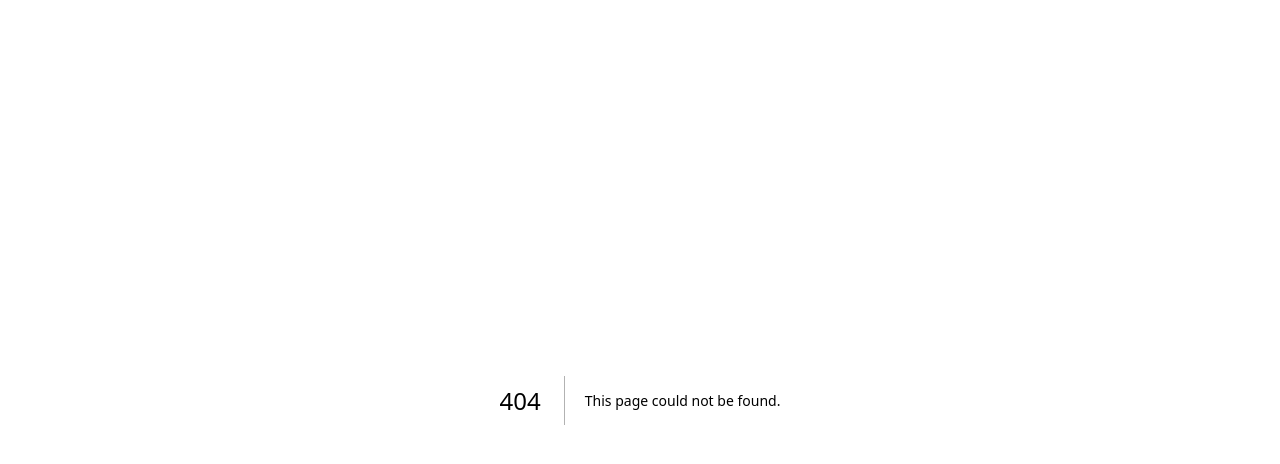
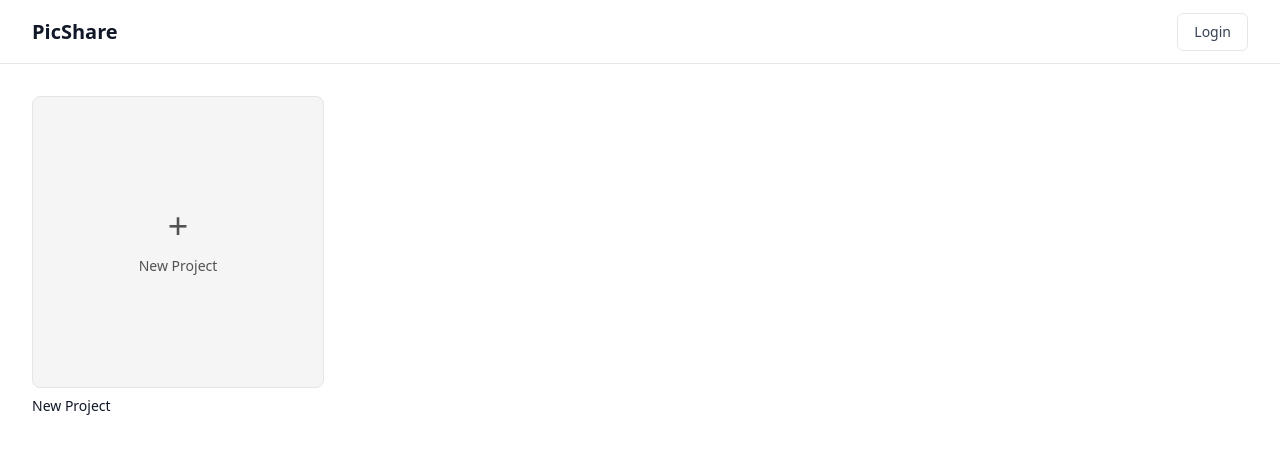
Before and after one commit to kuailoy/picshare, a Next.js app: page /projects in a window 1280 px wide. Before the commit this address had no page. Shown: the top 464 px of the page. Built offline with nearby package versions, Linux system fonts and the light colour scheme.

Commit message:
add: projects page and create card

```diff
--- a/package.json
+++ b/package.json
@@ -17,6 +17,7 @@
     "cloudinary": "^1.32.0",
     "dotenv": "^17.2.3",
     "motion": "^11.0.0",
+    "nanoid": "^5.1.9",
     "next": "latest",
     "next-cloudinary": "^6.17.5",
     "next-themes": "^0.4.6",
@@ -24,7 +25,8 @@
     "react-dom": "19.1.0",
     "react-hooks-global-state": "^2.0.0",
     "react-swipeable": "^7.0.0",
-    "react-use-keypress": "^1.3.1"
+    "react-use-keypress": "^1.3.1",
+    "zod": "^4.3.6"
   },
   "devDependencies": {
     "@eslint/eslintrc": "^3",
--- /dev/null
+++ b/src/app/api/projects/route.ts
@@ -0,0 +1,54 @@
+import { nanoid } from 'nanoid'
+import { NextResponse } from 'next/server'
+import { z } from 'zod'
+import { prisma } from '@/server/db/prisma'
+
+const createProjectSchema = z.object({
+  name: z.string().trim().min(1),
+  slug: z.string().trim().min(1),
+})
+
+export async function POST(request: Request) {
+  const body = await request.json().catch(() => null)
+  const result = createProjectSchema.safeParse(body)
+
+  if (!result.success) {
+    return NextResponse.json(
+      { error: 'name and slug are required' },
+      { status: 400 }
+    )
+  }
+
+  const { name, slug } = result.data
+
+  const existingProject = await prisma.project.findUnique({
+    where: { slug },
+    select: { id: true },
+  })
+
+  if (existingProject) {
+    return NextResponse.json(
+      { error: 'slug already exists' },
+      { status: 400 }
+    )
+  }
+
+  const project = await prisma.project.create({
+    data: {
+      name,
+      slug,
+      folder: slug,
+      shareToken: nanoid(32),
+      isPublic: false,
+    },
+    select: {
+      id: true,
+      name: true,
+      slug: true,
+      folder: true,
+      shareToken: true,
+    },
+  })
+
+  return NextResponse.json(project)
+}
--- a/src/app/dashboard/page.tsx
+++ /dev/null
@@ -1,17 +0,0 @@
-'use client';
-
-import { CldUploadWidget } from 'next-cloudinary';
-
-export default function Upload() {
-  return (
-    <CldUploadWidget uploadPreset="your_unsigned_upload_preset">
-      {({ open }) => {
-        return (
-          <button onClick={() => open()}>
-            Upload Files
-          </button>
-        );
-      }}
-    </CldUploadWidget>
-  );
-}
--- a/src/app/layout.tsx
+++ b/src/app/layout.tsx
@@ -1,6 +1,7 @@
 import type { Metadata } from 'next'
 import { ThemeProvider } from 'next-themes'
 import { Geist, Geist_Mono } from 'next/font/google'
+import Topbar from '@/components/Topbar'
 import './global.css'
 
 const geistSans = Geist({
@@ -27,6 +28,7 @@ export default function RootLayout({
     <html lang="en" suppressHydrationWarning>
       <body className={`${geistSans.variable} ${geistMono.variable} antialiased`}>
         <ThemeProvider attribute="class" defaultTheme="system" enableSystem>
+          <Topbar />
           {children}
         </ThemeProvider>
       </body>
--- /dev/null
+++ b/src/app/projects/page.tsx
@@ -0,0 +1,75 @@
+import Link from 'next/link'
+import ProjectPlaceholder from '@/components/ProjectPlaceholder'
+
+type Project = {
+  id: string
+  name: string
+  coverImage?: { url: string }
+  images: { url: string }[]
+}
+
+type ProjectsGridProps = {
+  projects: Project[]
+}
+
+export function getProjectCover(project: Project) {
+  return project.coverImage?.url ?? project.images[0]?.url ?? '/placeholder.jpg'
+}
+
+function NewProjectCard() {
+  return (
+    <Link href="/projects/new" className="group block focus:outline-none">
+      <div className="flex aspect-square flex-col items-center justify-center rounded-lg border border-neutral-200 bg-neutral-100 text-neutral-600 transition duration-200 group-hover:scale-[1.02] group-hover:bg-neutral-50">
+        <span className="text-4xl font-light leading-none">+</span>
+        <span className="mt-3 text-sm font-medium">New Project</span>
+      </div>
+      <h2 className="mt-2 truncate text-sm font-medium text-gray-900">
+        New Project
+      </h2>
+    </Link>
+  )
+}
+
+function ProjectsGrid({ projects }: ProjectsGridProps) {
+  return (
+    <div className="grid grid-cols-2 gap-4 sm:grid-cols-3 lg:grid-cols-4">
+      <NewProjectCard />
+      {projects.map((project) => {
+        const coverUrl = getProjectCover(project)
+
+        return (
+          <Link
+            key={project.id}
+            href={`/projects/${project.id}`}
+            className="group block focus:outline-none"
+          >
+            <div className="aspect-square overflow-hidden rounded-lg bg-gray-100 transition duration-200 group-hover:scale-105 group-hover:opacity-90">
+              {coverUrl === '/placeholder.jpg' ? (
+                <ProjectPlaceholder />
+              ) : (
+                <img
+                  src={coverUrl}
+                  alt={project.name}
+                  className="h-full w-full object-cover"
+                />
+              )}
+            </div>
+            <h2 className="mt-2 truncate text-sm font-medium text-gray-900">
+              {project.name}
+            </h2>
+          </Link>
+        )
+      })}
+    </div>
+  )
+}
+
+export default function ProjectsPage() {
+  const projects: Project[] = []
+
+  return (
+    <main className="mx-auto max-w-7xl px-4 py-8 sm:px-6 lg:px-8">
+      <ProjectsGrid projects={projects} />
+    </main>
+  )
+}
--- /dev/null
+++ b/src/components/ProjectPlaceholder.tsx
@@ -0,0 +1,7 @@
+export default function ProjectPlaceholder() {
+  return (
+    <div className="relative h-full w-full overflow-hidden rounded-lg bg-gradient-to-br from-gray-200 via-gray-300 to-gray-400">
+      <div className="absolute inset-0 opacity-[0.07] [background-image:radial-gradient(circle_at_1px_1px,rgba(0,0,0,0.35)_1px,transparent_0)] [background-size:12px_12px]" />
+    </div>
+  )
+}
--- /dev/null
+++ b/src/components/Topbar.tsx
@@ -0,0 +1,12 @@
+export default function Topbar() {
+  return (
+    <header className="sticky top-0 z-40 h-16 w-full border-b border-gray-200 bg-white">
+      <div className="mx-auto flex h-full max-w-7xl items-center justify-between px-4 sm:px-6 lg:px-8">
+        <div className="text-xl font-semibold text-gray-900">PicShare</div>
+        <button className="rounded-md border border-gray-200 px-4 py-2 text-sm font-medium text-gray-700 transition hover:bg-gray-50">
+          Login
+        </button>
+      </div>
+    </header>
+  )
+}
```
Also changed, not shown: 2 other files (tests, documents, lock files or other folders).
